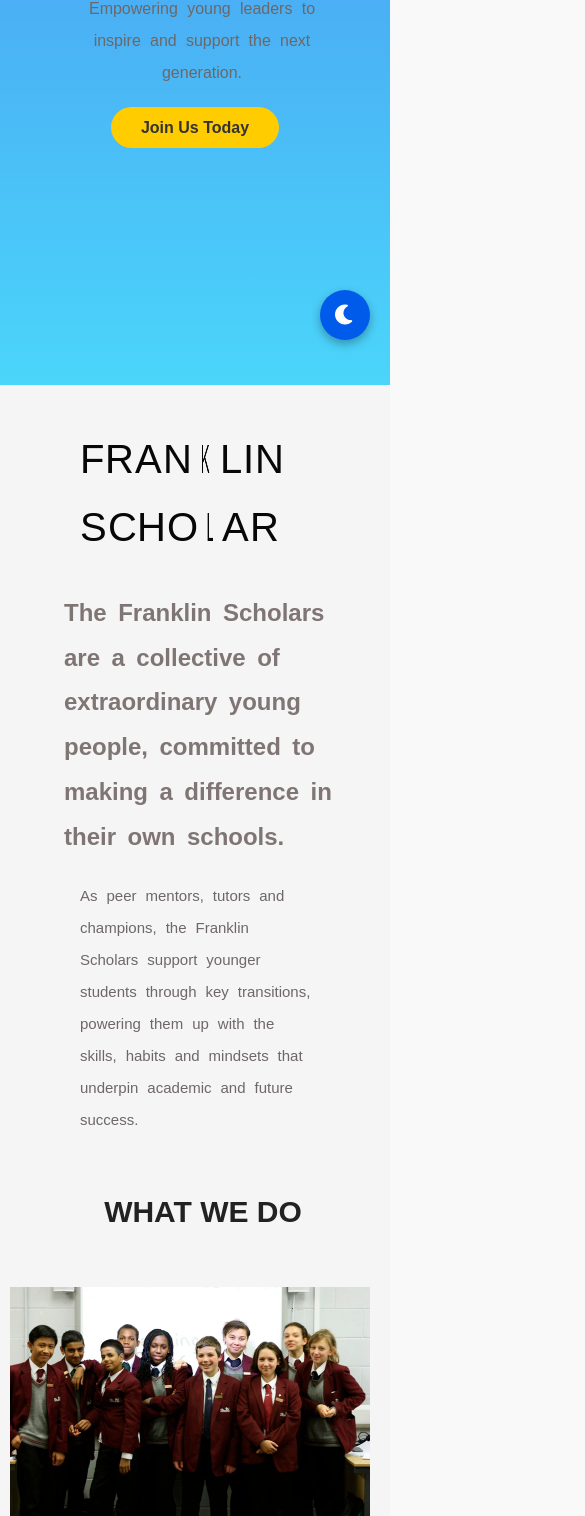
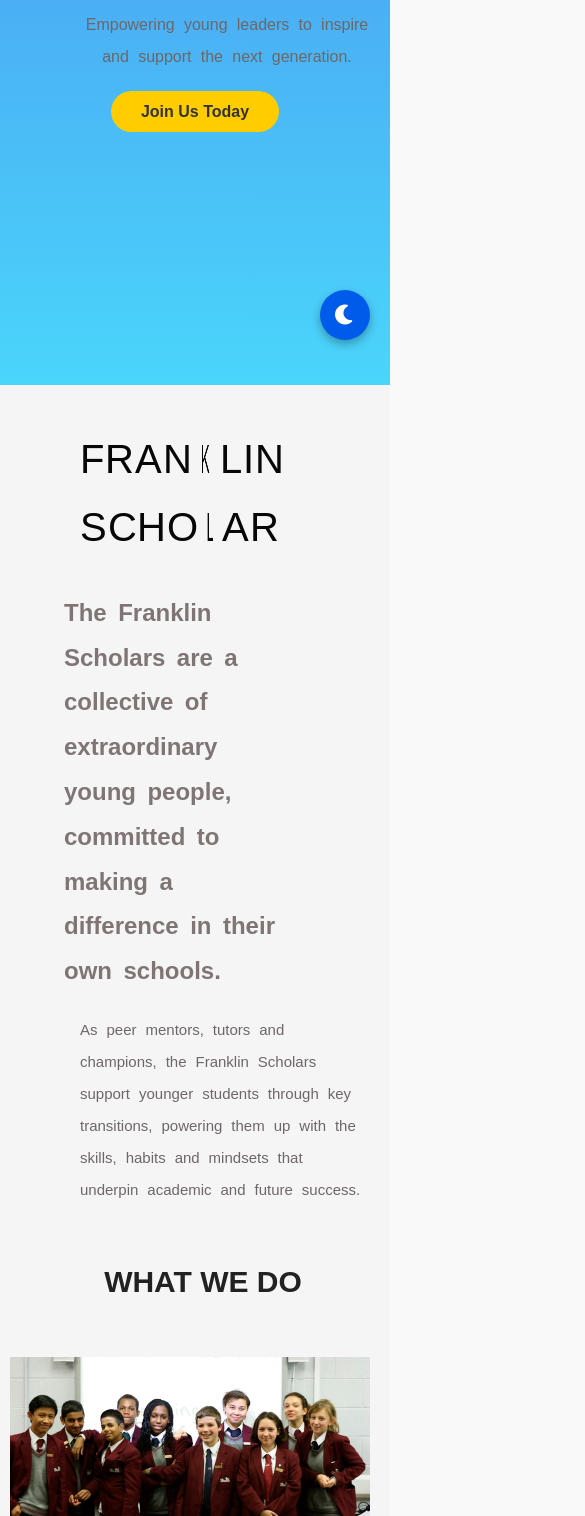
Before and after one commit to ayo-sax/MY-SCHOOL-PROJECT, a plain HTML site: page index.html in a window 390 px wide. Shown: the part 484-2000 px from the top of the page, 585 px wide, since content can reach past the window. Drawn offline with nearby package versions, Linux system fonts and the light colour scheme.

Commit message:
another changes

```diff
--- a/style.css
+++ b/style.css
@@ -169,7 +169,7 @@ section h3{
     padding-right: 20rem;
     padding-bottom: 20px;
     font-size: 24px;
-    width: 90%;
+    width: 70%;
     line-height: 2.8rem;
     align-items: center;
     color: rgb(128, 117, 117);
@@ -459,12 +459,12 @@ search div button:hover {
     }
 
     section h3{
-        width: 650px;
+        width: 600px;
         padding-left: 3rem;
     }
 
     section p{
-        width: 300px;
+        width: 350px;
         padding-left: 4rem;
     }
 
```
